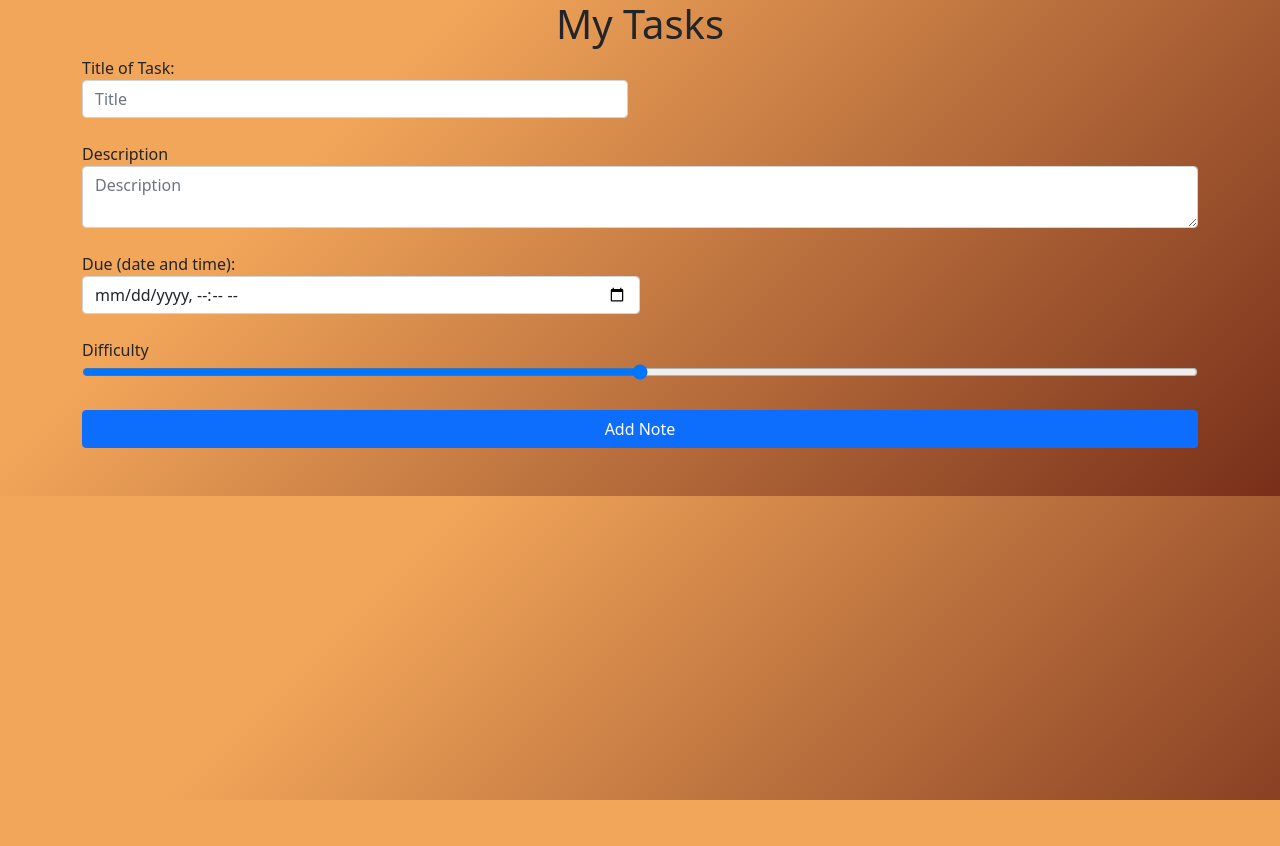
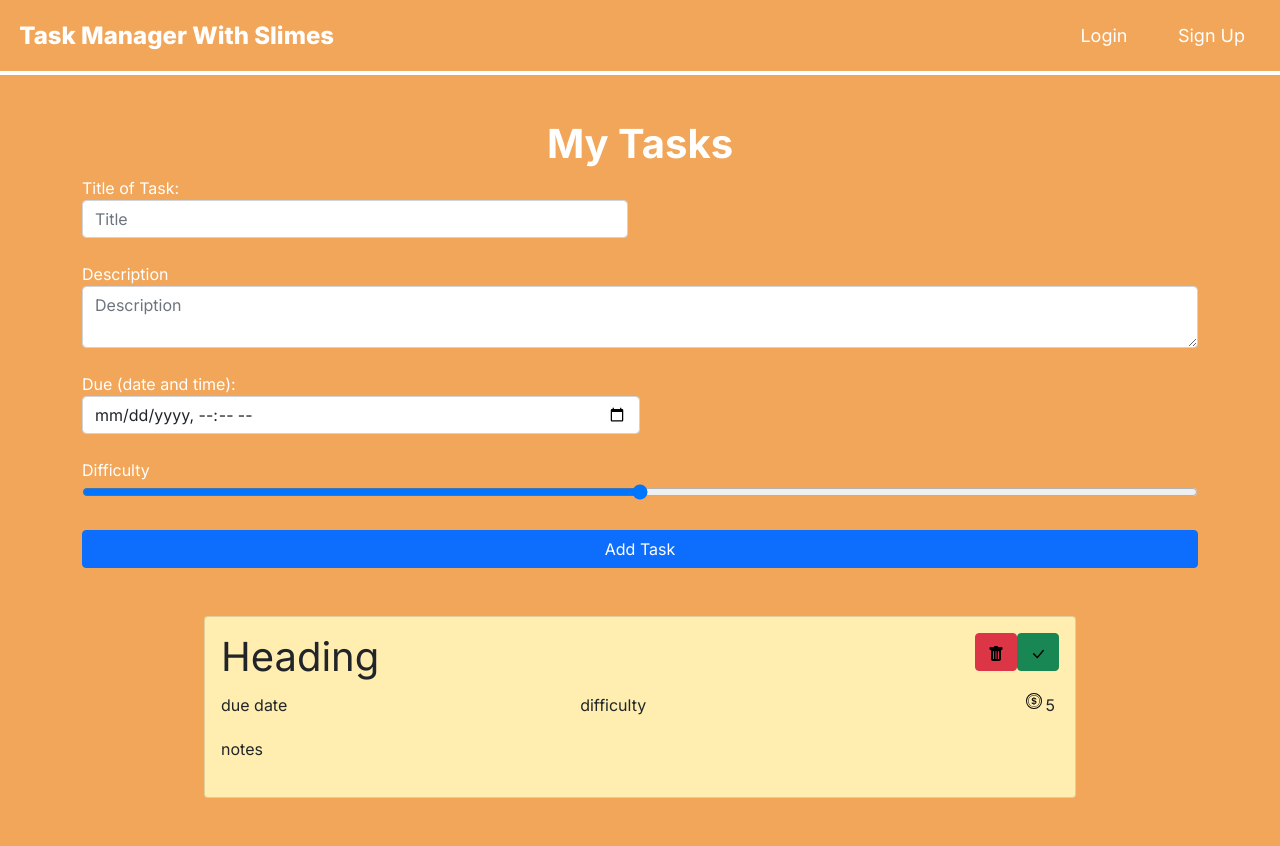
Before and after one commit to KOL305/task-manager-with-slimes, a Flask app: page /tasks in a window 1280 px wide. Before the commit the page ends 800 px from the top, so only its background shows below. Run offline with Flask 2, Linux system fonts and the light colour scheme; parts of the project's set-up code (start-up, migrations or seed data) failed here and were passed over; some libraries are stand-ins or nearby versions.

Commit message:
fixed task frontend

```diff
--- a/static/js/tasks.js
+++ b/static/js/tasks.js
@@ -1,121 +1,133 @@
-var notes = [];
+var tasks = [];
 var cardID = 0;
-//localStorage{} --> "Notes" --> notes[] --> {cardId: note}
+//localStorage{} --> "tasks" --> tasks[] --> {cardId: task}
 
 //Bugs:
     //Delete Function Buggy
 document.getElementById("page").addEventListener("load", loadData());
 
-function addNote() {
-    var note = {}
-    note["heading"] = document.getElementById("heading").value;
-    note["link"] = document.getElementById("link").value;
-    note["description"] = document.getElementById("description").value;
-    note["font"] = document.getElementById("font").value;
-    note["bg-color"] = document.getElementById("bg-color").value;
-    note["fg-color"] = document.getElementById("fg-color").value;
-    createCard(note,cardID);
-    notes.push(note);
-    localStorage.setItem("Notes", JSON.stringify(notes));
+function addTask() {
+    var task = {}
+    task["title"] = document.getElementById("title").value;
+    task["description"] = document.getElementById("description").value;
+    task["duetime"] = document.getElementById("duetime").value;
+    task["difficulty"] = document.getElementById("difficultyBar").value;
+    createCard(task,cardID);
+    tasks.push(task);
+    localStorage.setItem("tasks", JSON.stringify(tasks));
     cardID++;
 
-    alert("Note Updated");
+    alert("Task Updated");
 }
 
-function createCard(note, cardID) {
-    var noteDiv = document.createElement("div");
-    noteDiv.classList.add("card");
-    noteDiv.classList.add("text-left");
-    noteDiv.style["background-color"] = note["bg-color"];
-    noteDiv.setAttribute("id",cardID);
+function createCard(task, cardID) {
+    var taskDiv = document.createElement("div"); // Creates container for task
+    taskDiv.classList.add("card"); // div styling
+    taskDiv.classList.add("text-left");
+    taskDiv.style["border"] = "2px solid black"; // sets border color based on difficulty
+    if (task["difficultyBar"] == 0) {
+    taskDiv.style["border-color"] = 'green';
+    }
+    else if (task["difficultyBar"] == 1) {
+        taskDiv.style["border-color"] = 'lightgreen';
+    }
+    else if (task["difficultyBar"] == 2) {
+    taskDiv.style["border-color"] = 'yellow';
+    }
+    else if (task["difficultyBar"] == 3) {
+        taskDiv.style["border-color"] = 'orange';
+    }
+    else if (task["difficultyBar"] == 4) {
+        taskDiv.style["border-color"] = 'red';
+    }
+    taskDiv.setAttribute("id",cardID); // sets div id
 
-    var noteBodyDiv = document.createElement("div");
-    noteBodyDiv.classList.add("card-body");
+    var taskBodyDiv = document.createElement("div"); // creates div for task content
+    taskBodyDiv.classList.add("card-body"); // div styling
 
-    var noteHeadingRow = document.createElement("div");
-    noteHeadingRow.classList.add("row");
+    var TaskTitleRow = document.createElement("div");
+    TaskTitleRow.classList.add("row");
 
-    var noteHeadingColOne = document.createElement("div");
-    noteHeadingColOne.classList.add("col-11");
+    var TaskTitleColOne = document.createElement("div");
+    TaskTitleColOne.classList.add("col-11");
 
-    var noteHeading = document.createElement("h1");
-    noteHeading.classList.add("card-title");
-    noteDiv.classList.add(note["font"]);
-    noteHeading.style["color"] = note["fg-color"];
-    noteHeading.textContent = note["heading"];
+    var TaskTitle = document.createElement("h1");
+    TaskTitle.classList.add("card-title");
+    // taskDiv.classList.add(task["font"]); -- change font?
+    TaskTitle.textContent = task["title"];
 
 
-    var noteHeadingColTwo = document.createElement("div");
-    noteHeadingColTwo.classList.add("col-1");
+    var TaskTitleColTwo = document.createElement("div"); // creates div to contain delete/complete
+    TaskTitleColTwo.classList.add("col-1");
 
-    var noteDeleteButton = document.createElement("button");
-    noteDeleteButton.classList.add("btn");
-    noteDeleteButton.classList.add("btn-danger");
-    noteDeleteButton.setAttribute("onclick",`deleteCard(${cardID})`)
+    var taskDeleteButton = document.createElement("button"); // delete task button
+    taskDeleteButton.classList.add("btn");
+    taskDeleteButton.classList.add("btn-danger");
+    taskDeleteButton.setAttribute("onclick",`deleteCard(${cardID})`)
 
-    var noteDeleteIcon = document.createElement("i");
-    noteDeleteIcon.classList.add("fa");
-    noteDeleteIcon.classList.add("fa-trash");
+    var taskDeleteIcon = document.createElement("i");
+    taskDeleteIcon.classList.add("fa");
+    taskDeleteIcon.classList.add("fa-trash");
 
-    var noteLink = document.createElement("a");
-    noteLink.classList.add("card-link");
-    noteLink.href = note["link"];
-    noteLink.contentEditable = "false";
-    noteLink.textContent = note["link"];
-    noteLink.setAttribute("id",`link${cardID}`)
+    var taskLink = document.createElement("a");
+    taskLink.classList.add("card-link");
+    taskLink.href = task["link"];
+    taskLink.contentEditable = "false";
+    taskLink.textContent = task["link"];
+    taskLink.setAttribute("id",`link${cardID}`)
 
-    var noteEditLinkButton = document.createElement("button");
-    noteEditLinkButton.classList.add("btn");
-    noteEditLinkButton.classList.add("bg-transparent");
-    noteEditLinkButton.classList.add("bg-outline-light");
-    noteEditLinkButton.classList.add("mx-1");
-    noteEditLinkButton.setAttribute("onclick",`editLink('link${cardID}')`)
+    var taskEditLinkButton = document.createElement("button");
+    taskEditLinkButton.classList.add("btn");
+    taskEditLinkButton.classList.add("bg-transparent");
+    taskEditLinkButton.classList.add("bg-outline-light");
+    taskEditLinkButton.classList.add("mx-1");
+    taskEditLinkButton.setAttribute("onclick",`editLink('link${cardID}')`)
 
-    var noteEditLinkIcon = document.createElement("i");
-    noteEditLinkIcon.classList.add("fa");
-    noteEditLinkIcon.classList.add("fa-pencil");
+    var taskEditLinkIcon = document.createElement("i");
+    taskEditLinkIcon.classList.add("fa");
+    taskEditLinkIcon.classList.add("fa-pencil");
 
-    var noteDescriptionDiv= document.createElement("div");
-    noteDescriptionDiv.classList.add("card-text");
-    noteDiv.classList.add(note["font"]);
-    noteDescriptionDiv.style["color"] = note["fg-color"];
+    var taskDescriptionDiv= document.createElement("div");
+    taskDescriptionDiv.classList.add("card-text");
+    taskDiv.classList.add(task["font"]);
+    taskDescriptionDiv.style["color"] = task["fg-color"];
 
-    var noteDescription = document.createElement("p");
-    noteDescription.textContent = note["description"];
+    var taskDescription = document.createElement("p");
+    taskDescription.textContent = task["description"];
 
 
-    noteHeadingColOne.append(noteHeading);
+    TaskTitleColOne.append(TaskTitle);
 
-    noteDeleteButton.append(noteDeleteIcon);
-    noteHeadingColTwo.append(noteDeleteButton);
+    taskDeleteButton.append(taskDeleteIcon);
+    TaskTitleColTwo.append(taskDeleteButton);
 
-    noteHeadingRow.append(noteHeadingColOne);
-    noteHeadingRow.append(noteHeadingColTwo);
+    TaskTitleRow.append(TaskTitleColOne);
+    TaskTitleRow.append(TaskTitleColTwo);
 
-    noteEditLinkButton.append(noteEditLinkIcon);
+    taskEditLinkButton.append(taskEditLinkIcon);
 
-    noteDescriptionDiv.append(noteDescription);
+    taskDescriptionDiv.append(taskDescription);
 
-    noteBodyDiv.append(noteHeadingRow);
-    noteBodyDiv.append(noteLink);
-    noteBodyDiv.append(noteEditLinkButton);
-    noteBodyDiv.append(noteDescriptionDiv);
+    taskBodyDiv.append(TaskTitleRow);
+    taskBodyDiv.append(taskLink);
+    taskBodyDiv.append(taskEditLinkButton);
+    taskBodyDiv.append(taskDescriptionDiv);
 
-    noteDiv.append(noteBodyDiv);
+    taskDiv.append(taskBodyDiv);
 
 
-    var notesList = document.getElementById("notesList");
-    notesList.prepend(noteDiv);
+    var tasksList = document.getElementById("tasksList");
+    tasksList.prepend(taskDiv);
 }
 
 function deleteCard(deleteID) {
-    var deletedNote = document.getElementById(deleteID);
-    deletedNote.remove();
-    notes.splice(deleteID,1);
-    console.log(notes);
+    var deletedTask = document.getElementById(deleteID);
+    deletedTask.remove();
+    tasks.splice(deleteID,1);
+    console.log(tasks);
     cardID--;
     console.log(cardID);
-    localStorage.setItem("Notes",JSON.stringify(notes));
+    localStorage.setItem("Tasks",JSON.stringify(tasks));
 }
 
 function editLink(linkID) {
@@ -124,8 +136,8 @@ function editLink(linkID) {
     console.log(link.textContent)
     var newLink = document.getElementById(linkID).textContent;
     link.setAttribute("href", newLink);
-    notes[cardID]["link"] = newLink;
-    localStorage.setItem("Notes",JSON.stringify(notes));
+    tasks[cardID]["link"] = newLink;
+    localStorage.setItem("Tasks",JSON.stringify(tasks));
     link.contentEditable = (link.contentEditable == "false")? "true":"false";
 }
 
@@ -134,14 +146,14 @@ function loadData() {
     try {
         console.log("There is Data");
 
-        notes = JSON.parse(localStorage.getItem("Notes"))
-        for (let i=0; i<notes.length; i++) {
-            createCard(notes[i],i);
+        tasks = JSON.parse(localStorage.getItem("Tasks"))
+        for (let i=0; i<tasks.length; i++) {
+            createCard(tasks[i],i);
             cardID++
         }
     }
     catch (e) {
-        localStorage.setItem("Notes",JSON.stringify(notes));
+        localStorage.setItem("Tasks",JSON.stringify(tasks));
         console.log("No Data");
     }
 }
--- a/templates/base.html
+++ b/templates/base.html
@@ -119,14 +119,19 @@
                 var url = document.createElement('a');
                 url.href = window.location.href;
                 var page = document.getElementById('webpage');
-                if (url.pathname == '/dashboard'){
+                if (url.pathname == '/'){
                     page.style['background'] = "linear-gradient(315deg, #2a2a72 0%, #009ffd 74%)";
                     page.style['background-attachment'] = true;
                 }
-                else if (url.pathname == '/'){
-                    page.style['background'] = "linear-gradient(315deg, #2a2a72 0%, #009ffd 74%)";
+                else if (url.pathname == '/tasks'){
+                    page.style['background'] = "linear-gradient(315deg, #F2A65A 100%, #772F1A 90%)";
                     page.style['background-attachment'] = true;
                 }
+                else if (url.pathname == '/dashboard'){
+                    page.style['background'] = "linear-gradient(315deg, #772f1a 0%, #f2a65a 74%)";
+                    page.style['background-attachment'] = true;
+                }
+
 
 
                 var loginApp = new Vue({ //Vue Apps
--- a/templates/tasks.html
+++ b/templates/tasks.html
@@ -1,95 +1,97 @@
-<!doctype html>
-<html lang="en">
+{% extends 'base.html' %}
+{% block style %}
 <style>
-  body{
-    background-color: #772f1a;
-    background-image: linear-gradient(315deg, #772f1a 0%, #f2a65a 74%);
-  }
-
-  .text-input{
-    width: 100%;
-  }
-
   div{
     text-align: left;
   }
 </style>
+{% endblock %}
 
-<head>
-    <!-- Required meta tags -->
-    <meta charset="utf-8">
-    <meta name="viewport" content="width=device-width, initial-scale=1">
-
-    <!-- Bootstrap CSS -->
-    <link href="https://cdn.jsdelivr.net/npm/bootstrap@5.1.1/dist/css/bootstrap.min.css" rel="stylesheet"
-        integrity="sha384-F3w7mX95PdgyTmZZMECAngseQB83DfGTowi0iMjiWaeVhAn4FJkqJByhZMI3AhiU" crossorigin="anonymous">
-    <link rel="stylesheet" href="https://maxcdn.bootstrapcdn.com/font-awesome/4.4.0/css/font-awesome.min.css">
-    <title>Tasks Tracker</title>
-</head>
-
-<body>
+{% block content %}
 <div class="container" id="page">
     <div class="text-center">
-            <h1>My Tasks</h1>
+        <h1 style="color:white;" class="bold">My Tasks</h1>
         <div class="row">
             <div class="col-6">
-                    <label for="Title">Title of Task:</label>
-                    <input type="text" class="form-control" id="Title" name="Title" placeholder="Title">
+                <label style="color:white;" for="Title">Title of Task:</label>
+                <input type="text" class="form-control" id="title" name="title" placeholder="Title" required>
             </div>
         </div>
         <br>
         <div>
-            <label for="difficultyBar">Description</label>
-            <textarea class="form-control" id="description" name="description" placeholder="Description"></textarea>
+        <label style="color:white;" for="difficultyBar">Description</label>
+        <textarea class="form-control" id="description" name="description" placeholder="Description" required></textarea>
         <br>
         </div>
         <div class="col-6">
-              <label for="duetime">Due (date and time):</label>
+            <label style="color:white;" for="duetime">Due (date and time):</label>
             <br>
-              <input class="form-control" type="datetime-local" id="duetime" name="duetime">
+            <input class="form-control" type="datetime-local" id="duetime" name="duetime" required>
             <br>
         </div>
         <div>
-              <label for="difficultyBar">Difficulty</label><br>
-              <input type="range" max="4" min="0" id="difficultyBar" placeholder="Urgency" class="text-input" style="opacity: 1" required/>
+            <label style="color:white;" for="difficultyBar">Difficulty</label><br>
+            <input type="range" max="4" min="0" id="difficultyBar" style="width:100%;" required/>
             <br>
         </div>
         <div class="d-grid">
             <br>
-                <button type="button" class="btn btn-primary" onclick="addNote()">Add Note</button>
+            <button type="button" class="btn btn-primary" onclick="addTask()">Add Task</button>
         </div>
         <br>
     <br>
 
-        <div id="notesList" class="container">
-            <!-- <div class="card text-left" style="background-color: #cccccc">
+    <div id="notesList" style="width:70vw;" class="container">
+        <div class="card" style="background-color: #FFEEB0">
             <div class="card-body">
                 <div class="row">
-                        <div class="col-11">
+                    <div class="col-8">
                         <h1 class="card-title">Heading</h1>
                     </div>
-                        <div class="col-1">
-                            <button class="btn btn-danger" type="button"><i class="fa fa-trash"></i></button>
+                    <div class="col-4">
+
+                        <button style="float:right;" class="btn btn-success" type="button"><img src="{{ url_for('static', filename='images/check-lg.svg') }}"></i></button>
+                        <button style="float:right;" class="btn btn-danger" type="button"><img src="{{ url_for('static', filename='images/trash-fill.svg') }}"></button>
                     </div>
                 </div>
+                <div class="row my-1">
+                    <div class="col">
+                        <p>due date</p>
+                    </div>
+                    <div class="col">
+                        <p>difficulty</p>
+                    </div>
+                    <div class="col-2">
+                        <p style="float:right;" class="mx-1">5</p>
+                        <img src="{{ url_for('static', filename='images/coin.svg') }}" style="float:right;" class="mx-0">
+                    </div>
+                </div>
+                <div class="row my-1">
+                    <div class="col">
+                        <p>notes</p>
+                    </div>
+                </div>
+                <!-- <div class="row">
+                    <div class="col-6 bg-primary">
                         <a href="google.com" class="card-link" contenteditable=true>google</a>
                     <button class="btn bg-transparent bg-outline-light">
+                    </div>
                         <i class="fa fa-pencil"></i>
                     </button>
+                    <div class="col-6 bg-secondary">
                         <div class="card-text" style="color: #737373;">
                             <p>body</p>
                         </div>
                     </div>
+                </div>
+                    <div class="col">
+
                     </div> -->
             </div>
-
         </div>
-
-    <!-- Option 1: Bootstrap Bundle with Popper -->
-    <script src="https://cdn.jsdelivr.net/npm/bootstrap@5.1.1/dist/js/bootstrap.bundle.min.js"
-        integrity="sha384-/bQdsTh/da6pkI1MST/rWKFNjaCP5gBSY4sEBT38Q/9RBh9AH40zEOg7Hlq2THRZ"
-        crossorigin="anonymous"></script>
+    </div><br><br>
+</div>
+{% endblock %}
+{% block scripts %}
 <script src="../static/js/tasks.js"></script>
-</body>
-
-</html>
+{% endblock %}
```
Also changed, not shown: static/images/check-lg.svg (added), static/images/coin.svg (added), static/images/trash-fill.svg (added). Lines whose indentation alone changed are shown as unchanged.
